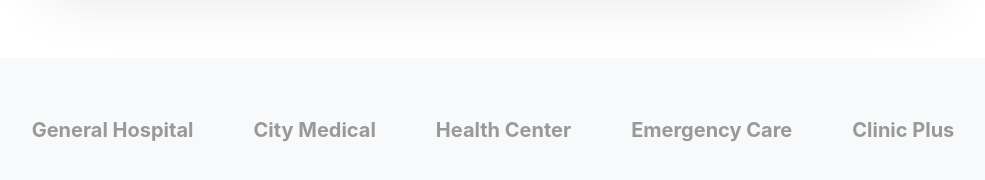
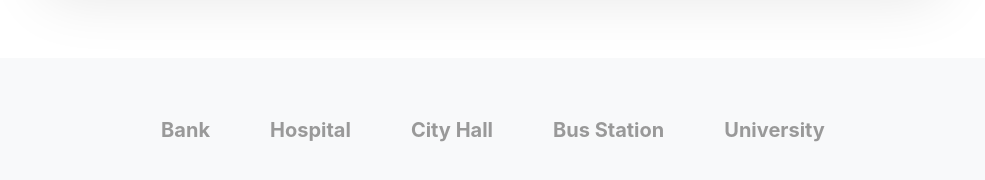
Before and after one commit to franko-bit/ticket, a plain HTML site: page index.html in a window 1280 px wide. Shown: the part 1064-1244 px from the top of the page, without its empty margins (147-1132 px from the left). Drawn offline with Linux system fonts and the light colour scheme.

Commit message:
Update index.html

```diff
--- a/index.html
+++ b/index.html
@@ -530,11 +530,12 @@
         <section class="companies">
             <div class="container">
                 <div class="company-logos">
-                    <div class="company-logo">General Hospital</div>
-                    <div class="company-logo">City Medical</div>
-                    <div class="company-logo">Health Center</div>
-                    <div class="company-logo">Emergency Care</div>
-                    <div class="company-logo">Clinic Plus</div>
+                  <div class="company-logo">Bank</div>
+<div class="company-logo">Hospital</div>
+<div class="company-logo">City Hall</div>
+<div class="company-logo">Bus Station</div>
+<div class="company-logo">University</div>
+
                 </div>
             </div>
         </section>
```
